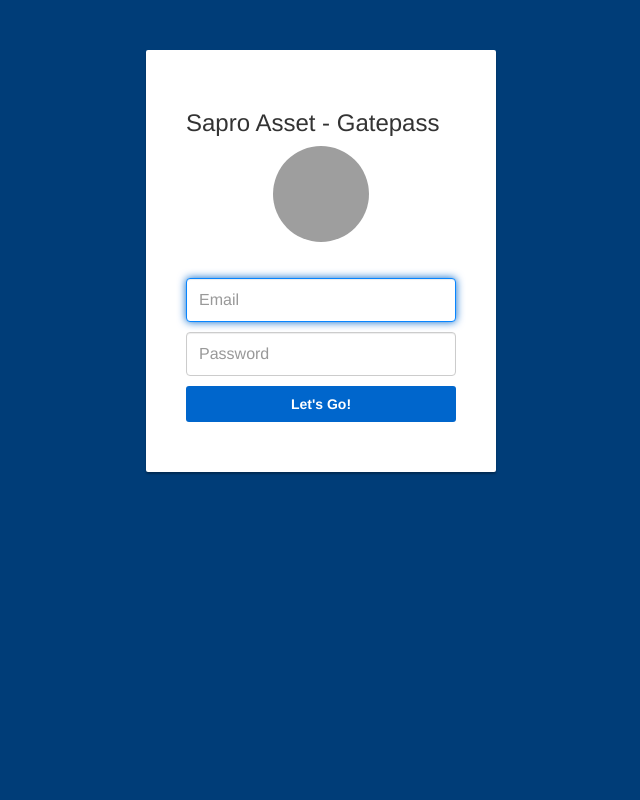
After one commit to cmnisal/tivaassetws, a PHP site: page /gatepassLogin.php in a window 1280 px wide. The commit adds this page. Shown: the whole page, without its empty margins (319-959 px from the left). Run offline with PHP 8.4, Linux system fonts and the light colour scheme; some libraries are stand-ins or nearby versions; grey boxes are pictures that could not be loaded.

Commit message:
Login and Logout

```diff
--- a/approveGatepass.php
+++ b/gatepassApprove.php
@@ -1,9 +1,10 @@
 <?php
-//header('Location:gatepass.php');
+header('Location:gatepassView.php');
 if (!session_start()) {
     session_start();
 }
 include 'db_connection/db_connector.php';
+$_SESSION['logged'] = true;
 $conn = local_connect();
 $gatepassID = $_GET['ID'];
 $email = $_SESSION['email'];
--- /dev/null
+++ b/gatepassLogin.php
@@ -0,0 +1,274 @@
+<?php
+$alertMsg = '';
+$alertTitle = '';
+?>
+<!DOCTYPE html>
+<html lang="en">
+    <head>
+        <meta charset="utf-8">
+        <!-- This file has been downloaded from Bootsnipp.com. Enjoy! -->
+        <title>Personal Snippet - Google style login extended (with HTML5 LocalStorage) - Bootsnipp.com</title>
+        <meta name="viewport" content="width=device-width, initial-scale=1">
+        <link href="http://maxcdn.bootstrapcdn.com/bootstrap/3.3.0/css/bootstrap.min.css" rel="stylesheet">
+        <style type="text/css">
+            /*
+     * Specific styles of signin component
+     */
+            /*
+             * General styles
+             */
+            body, html {
+                height: 100%;
+                background-repeat: no-repeat;
+                background-color: #003D78;
+            }
+
+            .card-container.card {
+                width: 350px;
+                padding: 40px 40px;
+            }
+
+            .btn {
+                font-weight: 700;
+                height: 36px;
+                -moz-user-select: none;
+                -webkit-user-select: none;
+                user-select: none;
+                cursor: default;
+            }
+
+            /*
+             * Card component
+             */
+            .card {
+                background-color: #fff;
+                /* just in case there no content*/
+                padding: 20px 25px 30px;
+                margin: 0 auto 25px;
+                margin-top: 50px;
+                /* shadows and rounded borders */
+                -moz-border-radius: 2px;
+                -webkit-border-radius: 2px;
+                border-radius: 2px;
+                -moz-box-shadow: 0px 2px 2px rgba(0, 0, 0, 0.3);
+                -webkit-box-shadow: 0px 2px 2px rgba(0, 0, 0, 0.3);
+                box-shadow: 0px 2px 2px rgba(0, 0, 0, 0.3);
+            }
+
+            .profile-img-card {
+                width: 96px;
+                height: 96px;
+                margin: 0 auto 10px;
+                display: block;
+                -moz-border-radius: 50%;
+                -webkit-border-radius: 50%;
+                border-radius: 50%;
+            }
+
+            /*
+             * Form styles
+             */
+            .profile-name-card {
+                font-size: 16px;
+                font-weight: bold;
+                text-align: center;
+                margin: 10px 0 0;
+                min-height: 1em;
+            }
+
+            .reauth-email {
+                display: block;
+                color: #404040;
+                line-height: 2;
+                margin-bottom: 10px;
+                font-size: 14px;
+                text-align: center;
+                overflow: hidden;
+                text-overflow: ellipsis;
+                white-space: nowrap;
+                -moz-box-sizing: border-box;
+                -webkit-box-sizing: border-box;
+                box-sizing: border-box;
+            }
+
+            .form-signin #inputEmail,
+            .form-signin #inputPassword {
+                direction: ltr;
+                height: 44px;
+                font-size: 16px;
+            }
+
+            .form-signin input[type=email],
+            .form-signin input[type=password],
+            .form-signin input[type=text],
+            .form-signin button {
+                width: 100%;
+                display: block;
+                margin-bottom: 10px;
+                z-index: 1;
+                position: relative;
+                -moz-box-sizing: border-box;
+                -webkit-box-sizing: border-box;
+                box-sizing: border-box;
+            }
+
+            .form-signin .form-control:focus {
+                border-color: #0685FF;
+                outline: 0;
+                -webkit-box-shadow: inset 0 1px 1px rgba(0,0,0,.075),0 0 8px #0066CC;
+                box-shadow: inset 0 1px 1px rgba(0,0,0,.075),0 0 8px #0066CC;
+            }
+
+            .btn-signin {
+                /*background-color: #4d90fe; */
+                background-color: #0066CC;
+                /* background-color: linear-gradient(rgb(104, 145, 162), rgb(12, 97, 33));*/
+                padding: 0px;
+                font-weight: 700;
+                font-size: 14px;
+                height: 36px;
+                -moz-border-radius: 3px;
+                -webkit-border-radius: 3px;
+                border-radius: 3px;
+                border: none;
+                -o-transition: all 0.218s;
+                -moz-transition: all 0.218s;
+                -webkit-transition: all 0.218s;
+                transition: all 0.218s;
+            }
+
+            .btn-signin:hover,
+            .btn-signin:active,
+            .btn-signin:focus {
+                background-color: #0685FF;
+            }
+
+            .forgot-password {
+                color: #0685FF;
+            }
+
+            .forgot-password:hover,
+            .forgot-password:active,
+            .forgot-password:focus{
+                color: #004e99;
+            }
+        </style>
+        <script src="http://code.jquery.com/jquery-1.11.1.min.js"></script>
+        <script src="http://maxcdn.bootstrapcdn.com/bootstrap/3.3.0/js/bootstrap.min.js"></script>
+    </head>
+    <body>
+        <!--
+            you can substitue the span of reauth email for a input with the email and
+            include the remember me checkbox
+        -->
+        <div class="container">
+            <div class="card card-container">
+                <!-- <img class="profile-img-card" src="//lh3.googleusercontent.com/-6V8xOA6M7BA/AAAAAAAAAAI/AAAAAAAAAAA/rzlHcD0KYwo/photo.jpg?sz=120" alt="" /> -->
+                <h3>Sapro Asset - Gatepass</h3>
+                <img id="profile-img" class="profile-img-card" src="http://www.communitypass.net/assets/images/icons/icon-ID.png" />
+                <p id="profile-name" class="profile-name-card"></p>
+                <form class="form-signin" method="post" action="gatepassView.php">
+                    <span id="reauth-email" class="reauth-email"></span>
+                    <input type="email" id="inputEmail" class="form-control" name="email" placeholder="Email" required autofocus>
+                    <input type="password" id="inputPassword" class="form-control" name="password" placeholder="Password" required>
+
+                    <button class="btn btn-lg btn-primary btn-block btn-signin" type="submit">Let's Go!</button>
+                </form><!-- /form -->
+                <?php if (isset($_GET['login']) && $_GET['login'] == 0) {
+                    ?>
+                <div><div class="alert alert-danger">
+                        <strong>Error! </strong>Incorrect email or password.
+                    </div></div><?php }
+                ?>
+            </div><!-- /card-container -->
+        </div><!-- /container -->
+        <script type="text/javascript">
+
+            $(document).ready(function () {
+                // DOM ready
+
+                // Test data
+                /*
+                 * To test the script you should discomment the function
+                 * testLocalStorageData and refresh the page. The function
+                 * will load some test data and the loadProfile
+                 * will do the changes in the UI
+                 */
+                // testLocalStorageData();
+                // Load profile if it exits
+                loadProfile();
+            });
+
+            /**
+             * Function that gets the data of the profile in case
+             * thar it has already saved in localstorage. Only the
+             * UI will be update in case that all data is available
+             *
+             * A not existing key in localstorage return null
+             *
+             */
+            function getLocalProfile(callback) {
+                var profileImgSrc = localStorage.getItem("PROFILE_IMG_SRC");
+                var profileName = localStorage.getItem("PROFILE_NAME");
+                var profileReAuthEmail = localStorage.getItem("PROFILE_REAUTH_EMAIL");
+
+                if (profileName !== null
+                        && profileReAuthEmail !== null
+                        && profileImgSrc !== null) {
+                    callback(profileImgSrc, profileName, profileReAuthEmail);
+                }
+            }
+
+            /**
+             * Main function that load the profile if exists
+             * in localstorage
+             */
+            function loadProfile() {
+                if (!supportsHTML5Storage()) {
+                    return false;
+                }
+                // we have to provide to the callback the basic
+                // information to set the profile
+                getLocalProfile(function (profileImgSrc, profileName, profileReAuthEmail) {
+                    //changes in the UI
+                    $("#profile-img").attr("src", profileImgSrc);
+                    $("#profile-name").html(profileName);
+                    $("#reauth-email").html(profileReAuthEmail);
+                    $("#inputEmail").hide();
+                    $("#remember").hide();
+                });
+            }
+
+            /**
+             * function that checks if the browser supports HTML5
+             * local storage
+             *
+             * @returns {boolean}
+             */
+            function supportsHTML5Storage() {
+                try {
+                    return 'localStorage' in window && window['localStorage'] !== null;
+                } catch (e) {
+                    return false;
+                }
+            }
+
+            /**
+             * Test data. This data will be safe by the web app
+             * in the first successful login of a auth user.
+             * To Test the scripts, delete the localstorage data
+             * and comment this call.
+             *
+             * @returns {boolean}
+             */
+            function testLocalStorageData() {
+                if (!supportsHTML5Storage()) {
+                    return false;
+                }
+                localStorage.setItem("PROFILE_IMG_SRC", "//lh3.googleusercontent.com/-6V8xOA6M7BA/AAAAAAAAAAI/AAAAAAAAAAA/rzlHcD0KYwo/photo.jpg?sz=120");
+                localStorage.setItem("PROFILE_NAME", "César Izquierdo Tello");
+                localStorage.setItem("PROFILE_REAUTH_EMAIL", "oneaccount@gmail.com");
+            }
+        </script>
+    </body>
+</html>
```
Also changed, not shown: gatepassLogout.php (added, +8 -0 lines), gatepassView.php (renamed from gatepass.php, +37 -7 lines).
